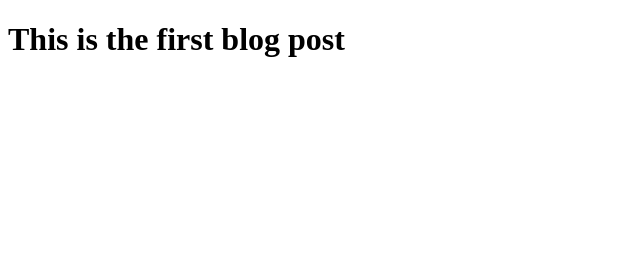
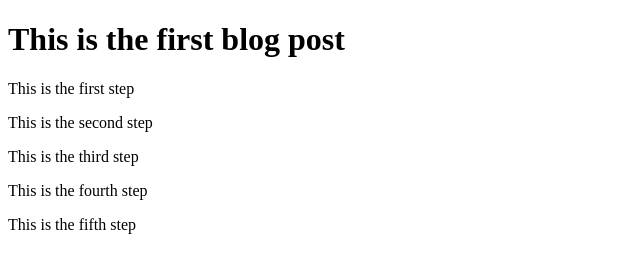
Before and after one commit to CRose630/BlogPost1, a plain HTML site: page index.html in a window 1280 px wide. Shown: the whole page, without its empty margins (0-640 px from the left). Drawn offline with Linux system fonts and the light colour scheme.

Commit message:
step div

```diff
--- a/index.html
+++ b/index.html
@@ -7,5 +7,20 @@
     </head>
     <body>
       <h1>This is the first blog post</h1>
+      <div class="step">
+        <p>This is the first step</p>
+      </div>
+      <div class="step">
+        <p>This is the second step</p>
+      </div>
+      <div class="step">
+        <p>This is the third step</p>
+      </div>
+      <div class="step">
+        <p>This is the fourth step</p>
+      </div>
+      <div class="step">
+        <p>This is the fifth step</p>
+      </div>
     </body>
   </html>
```
